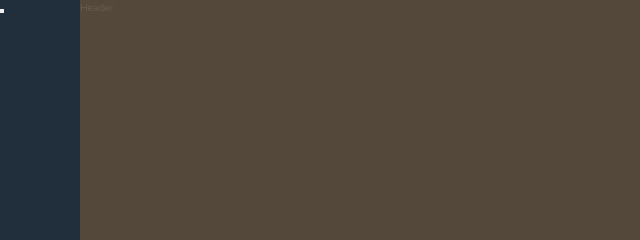
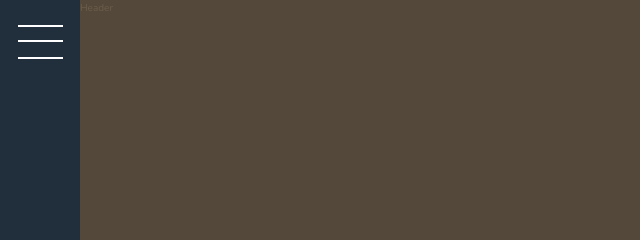
Before and after one commit to swarajlaha/Homezie, a website: page index.html in a window 1280 px wide. Shown: the top 240 px of the page, 0-640 px from the left. Drawn offline with nearby package versions, Linux system fonts and the light colour scheme.

Commit message:
Added button on sidebar

```diff
--- a/sass/_sidebar.scss
+++ b/sass/_sidebar.scss
@@ -2,4 +2,29 @@
     background-color: $color-primary;
     grid-column: sidebar-start / sidebar-end;
     grid-row: 1 / -1;
+    display: flex;
+    justify-content: center;
 }
+
+.nav-btn {
+    border: none;
+    border-radius: 0;
+    background-color: $color-white;
+    height: 2px;
+    width: 4.5rem;
+    margin-top: 4rem;
+    &::before,
+    &::after {
+        background-color: $color-white;
+        height: 2px;
+        width: 4.5rem;
+        content: "";
+        display: block;
+    }
+    &::before {
+        transform: translateY(-1.5rem);
+    }
+    &::after {
+        transform: translateY(1.5rem);
+    }
+}
```
Also changed, not shown: css/style.css.
